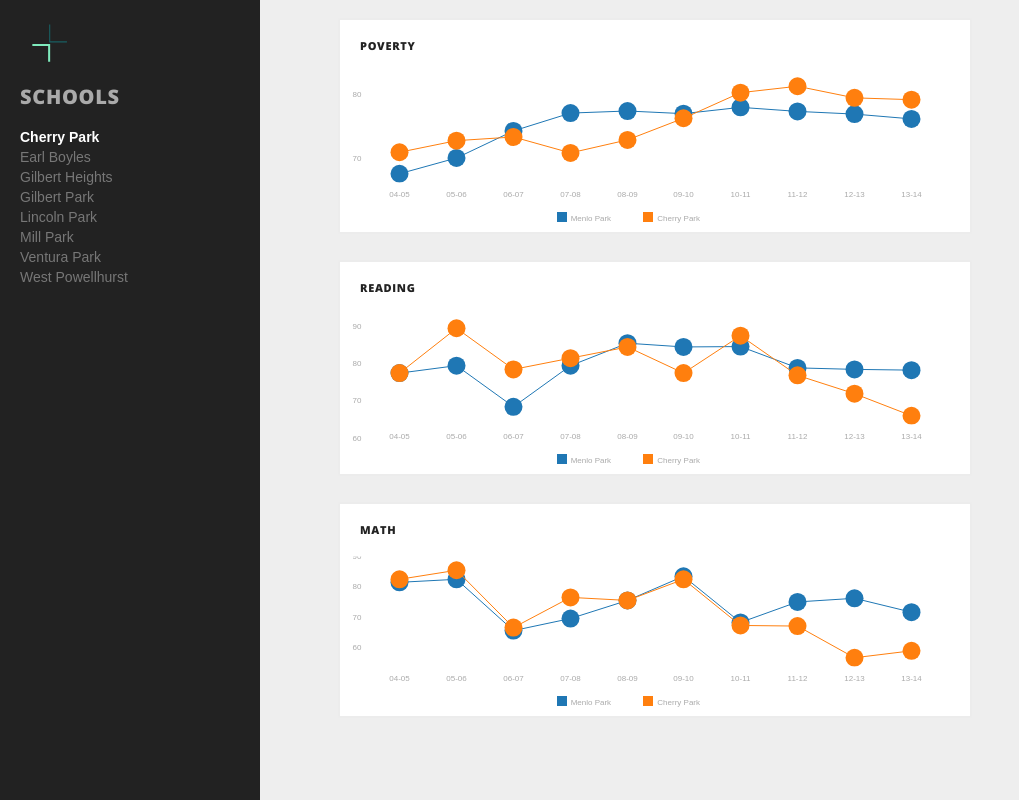
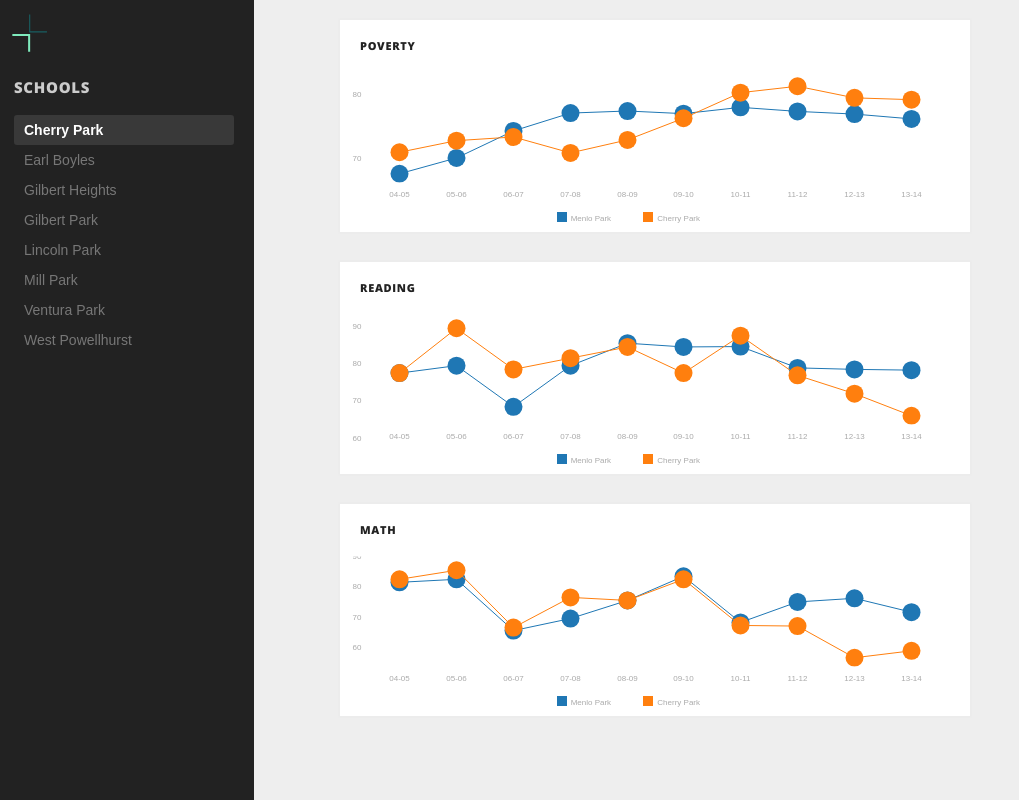
Before and after one commit to gastonfig/hack-oregon, a plain HTML site: page index-chart.html in a window 1280 px wide. Shown: the whole page, without its empty margins (0-1019 px from the left). Drawn offline with nearby package versions, Linux system fonts and the light colour scheme.

Commit message:
Update 2015-03-29T01:12:54.641Z

```diff
--- a/css/styles.css
+++ b/css/styles.css
@@ -659,20 +659,23 @@ p, ul, ol {
 /* CHART
 ----------------------------------------------- */
 .app-logo {
+  left: 0px;
   margin-bottom: 20px;
+  position: absolute;
+  top: 10px;
   width: 60px; }
 
 .chart {
   background: #eee;
   margin-top: 20px; }
   .chart h2 {
-    color: #aaa;
+    color: #ccc;
     font-weight: 700;
     margin: 0 0 20px 0;
-    font-size: 20px;
-    font-size: 1.25rem;
-    line-height: 20px;
-    line-height: 1.25rem; }
+    font-size: 15px;
+    font-size: 0.9375rem;
+    line-height: 15px;
+    line-height: 0.9375rem; }
 
 .chart-container {
   background: #fff;
@@ -697,20 +700,23 @@ h3 {
 .school-select {
   background: #222;
   height: 100%;
-  padding: 20px;
+  padding: 80px 20px 20px 14px;
   position: fixed;
   left: 0px;
   top: 0px;
   width: 220px; }
 
 .chart li {
+  border-radius: 3px;
   cursor: pointer;
   color: #777;
+  padding: 4px 10px;
   font-size: 14px;
   font-size: 0.875rem;
-  line-height: 20px;
-  line-height: 1.25rem; }
+  line-height: 22px;
+  line-height: 1.375rem; }
   .chart li.selected {
+    background: rgba(255, 255, 255, 0.1);
     color: #fff;
     font-weight: 800; }
   .chart li:hover {
```
